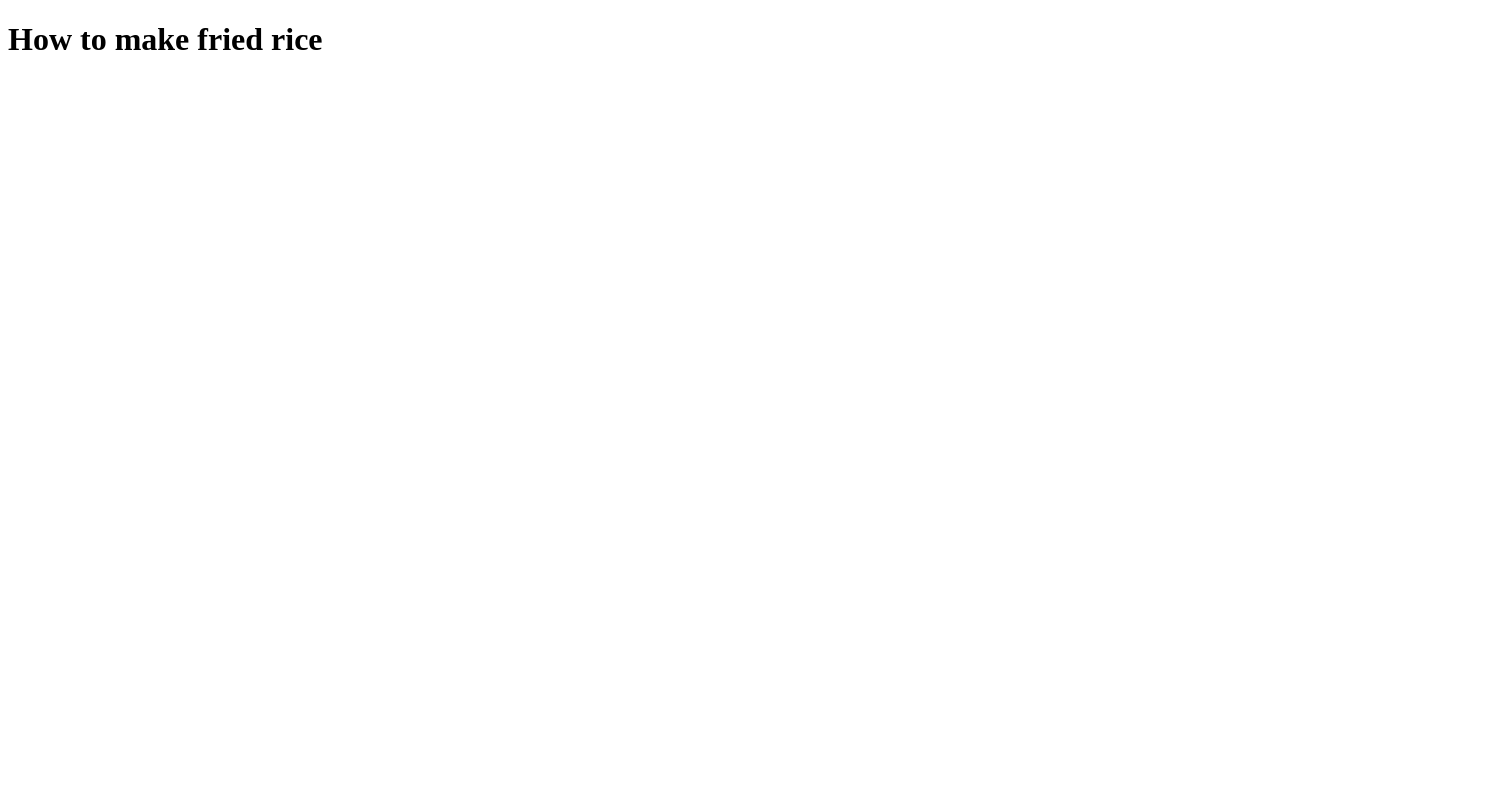
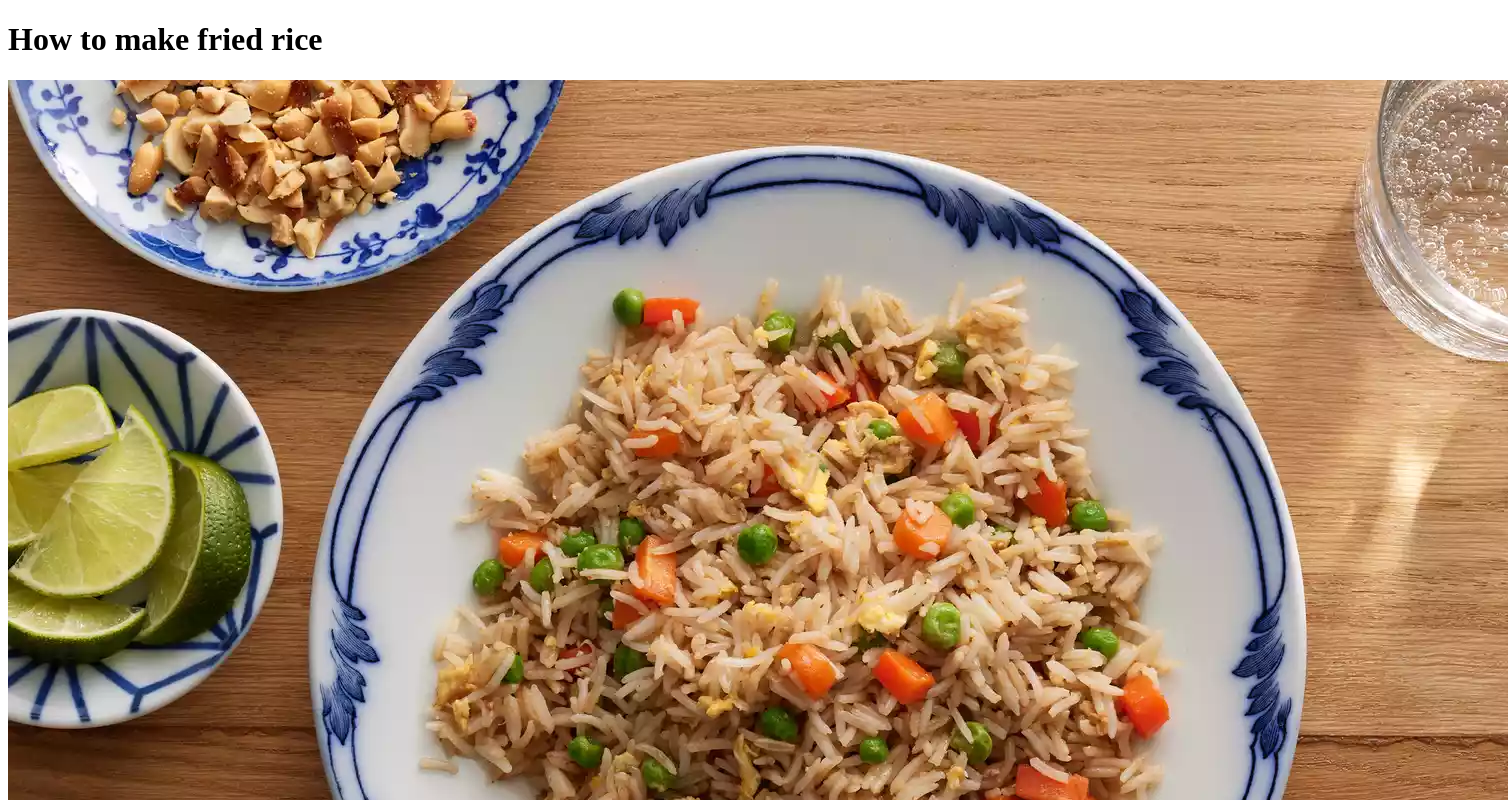
Before and after one commit to JustinH357/odin-recipes, a plain HTML site: page fried_rice.html in a window 1280 px wide. Shown: the top 800 px of the page, 1508 px wide, since content can reach past the window. Drawn offline with Linux system fonts and the light colour scheme.

Commit message:
Add image to fried rice page

```diff
--- a/fried_rice.html
+++ b/fried_rice.html
@@ -7,5 +7,7 @@
 
     <body>
         <h1>How to make fried rice</h1>
+
+        <img src="./Images/fried rice.jpg" alt="Fried rice">
     </body>
 </html>
```
